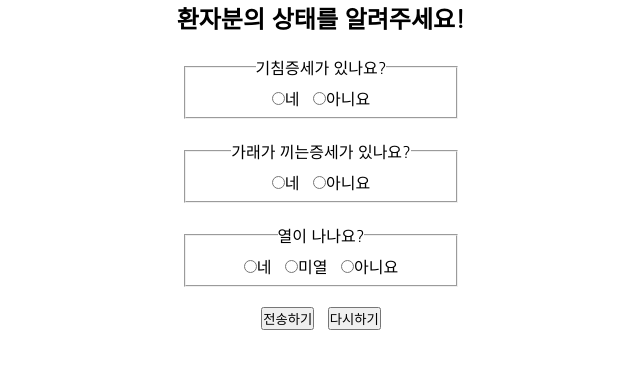
After one commit to GBSWHackerton/HackerTon, a PHP site: page /test.html in a window 1280 px wide. The commit adds this page. Shown: the top 369 px of the page, without its empty margins (319-959 px from the left). Run offline with PHP 8.4, Linux system fonts and the light colour scheme.

Commit message:
2차 수정본

```diff
--- /dev/null
+++ b/front/test.css
@@ -0,0 +1,16 @@
+* {
+  margin: 0;
+  padding: 0;
+  font-family: 'Nanum Gothic', sans-serif;
+}
+
+.field {
+  width: 20%;
+  margin: 0 auto;
+  padding: 7px;
+}
+
+
+.test {
+  text-align: center;
+}
--- /dev/null
+++ b/front/test.html
@@ -0,0 +1,46 @@
+<!DOCTYPE html>
+<html lang="ko">
+<head>
+  <meta charset="UTF-8">
+  <meta http-equiv="X-UA-Compatible" content="IE=edge">
+  <meta name="viewport" content="width=device-width, initial-scale=1.0">
+  <link href="test.css" rel="stylesheet">
+  <link rel="preconnect" href="https://fonts.googleapis.com">
+  <link rel="preconnect" href="https://fonts.gstatic.com" crossorigin>
+  <link href="https://fonts.googleapis.com/css2?family=Nanum+Gothic&display=swap" rel="stylesheet">
+  <title>Test</title>
+</head>
+<body>
+  <form>
+    <div class="test">
+      <h2>환자분의 상태를 알려주세요!</h2><br>
+
+          <fieldset class="field">
+            <legend>기침증세가 있나요?</legend>
+              <input type="radio" name="cough" value="Yes"><label>네</label>&nbsp&nbsp
+              <input type="radio" name="cough" value="No"><label>아니요</label>
+          </fieldset>
+          <br>
+
+        <fieldset class="field">
+          <legend>가래가 끼는증세가 있나요?</legend>
+            <input type="radio" name="garae" value="Yes"><label>네</label>&nbsp&nbsp
+            <input type="radio" name="garae" value="No"><label>아니요</label>
+        </fieldset>
+        <br>
+
+        <fieldset class="field">
+          <legend>열이 나나요?</legend>
+            <input type="radio" name="cough" value="Yes"><label>네</label>&nbsp&nbsp
+            <input type="radio" name="cough" value="Yes"><label>미열</label>&nbsp&nbsp
+            <input type="radio" name="cough" value="No"><label>아니요</label>
+        </fieldset>
+        <br>
+
+      <input type="submit" value="전송하기">&nbsp&nbsp
+      <input type="reset" value="다시하기">
+      <br><br>
+    </div>
+  </form>
+</body>
+</html>
```
Also changed, not shown: front/home.html (+6 -14 lines), front/style.css (+11 -13 lines).
